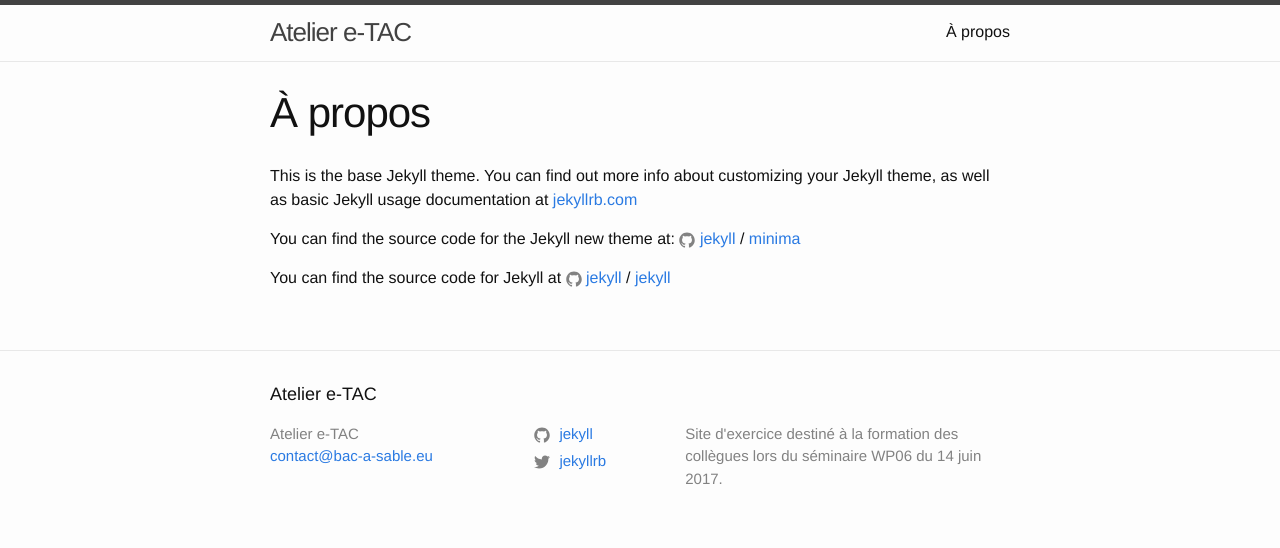
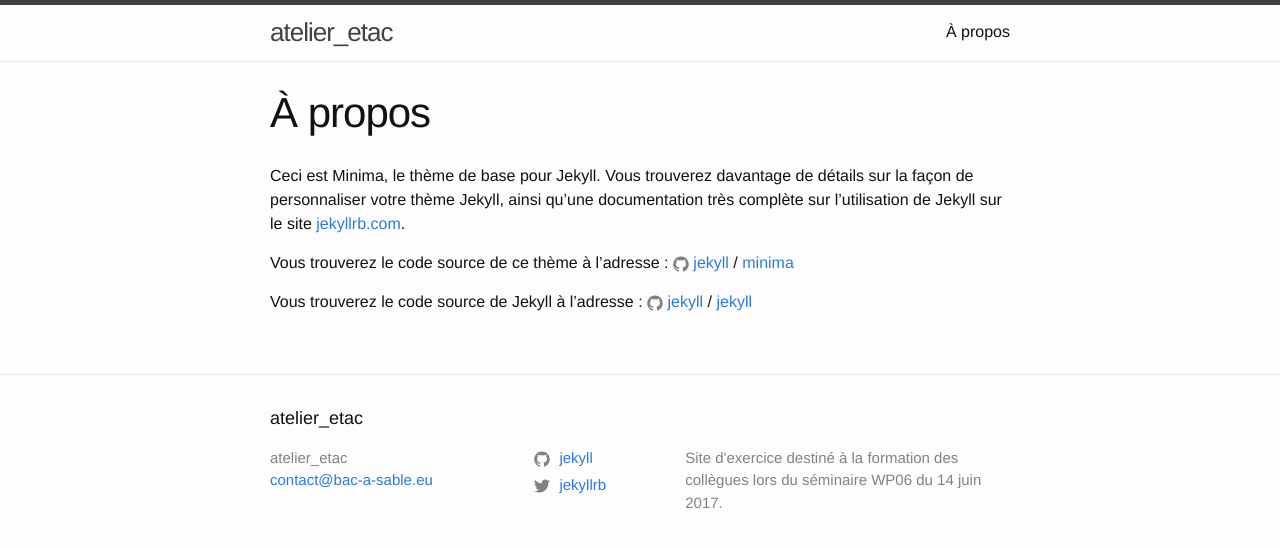
Before and after one commit to stef4/atelier_etac, a Jekyll site: the page built from about.md, in a window 1280 px wide. Shown: the top 548 px of the page. Built offline with Jekyll 4.4.1, drawn with Linux system fonts in a browser that asks for light colours.

Commit message:
traduction, cheatsheet et ajouts css

```diff
--- a/_config.yml
+++ b/_config.yml
@@ -13,7 +13,6 @@
 # you will see them accessed via {{ site.title }}, {{ site.email }}, and so on.
 # You can create any custom variable you would like, and they will be accessible
 # in the templates via {{ site.myvariable }}.
-title: Atelier e-TAC
 email: contact@bac-a-sable.eu
 description: > # this means to ignore newlines until "baseurl:"
   Site d'exercice destiné à la formation des collègues lors du séminaire WP06 du 14 juin 2017.
--- a/_includes/head.html
+++ b/_includes/head.html
@@ -9,6 +9,8 @@
   <link rel="stylesheet" href="{{ "/assets/main.css" | relative_url }}">
   <link rel="canonical" href="{{ page.url | replace:'index.html','' | absolute_url }}">
   <link rel="alternate" type="application/rss+xml" title="{{ site.title | escape }}" href="{{ "/feed.xml" | relative_url }}">
+  <link rel="stylesheet" href="https://cdnjs.cloudflare.com/ajax/libs/font-awesome/4.7.0/css/font-awesome.min.css">
+
 
   {% if jekyll.environment == 'production' and site.google_analytics %}
   {% include google-analytics.html %}
--- a/_sass/minima/_base.scss
+++ b/_sass/minima/_base.scss
@@ -56,11 +56,15 @@ figure > img {
   display: block;
 }
 
-figcaption {
+figcaption, {
   font-size: $small-font-size;
 }
 
-
+.legende {
+  font-size: $small-font-size;
+  color: $grey-color-dark;
+  font-size: .85em;
+}
 
 /**
  * Lists
@@ -71,12 +75,20 @@ ul, ol {
 
 li {
   > ul,
-  > ol {
+  > ol
+   {
     margin-bottom: 0;
   }
 }
 
+dt {
+  font-weight: bold;
+  color: $grey-color-dark;
+}
 
+dd {
+  margin-left: $spacing-unit;
+}
 
 /**
  * Headings
@@ -85,7 +97,15 @@ h1, h2, h3, h4, h5, h6 {
   font-weight: $base-font-weight;
 }
 
+/**
+ * Footnotes
+ */
 
+.footnotes {
+  border-top: solid 2px $grey-color-light;
+  margin-top: 2rem;
+  padding-top: .5rem;
+}
 
 /**
  * Links
--- a/about.md
+++ b/about.md
@@ -4,12 +4,12 @@ title: À propos
 permalink: /about/
 ---
 
-This is the base Jekyll theme. You can find out more info about customizing your Jekyll theme, as well as basic Jekyll usage documentation at [jekyllrb.com](https://jekyllrb.com/)
+Ceci est Minima, le thème de base pour Jekyll. Vous trouverez davantage de détails sur la façon de personnaliser votre thème Jekyll, ainsi qu'une documentation très complète sur l'utilisation de Jekyll sur le site  [jekyllrb.com](https://jekyllrb.com/){: target="_blank"}.
 
-You can find the source code for the Jekyll new theme at:
+Vous trouverez le code source de ce thème à l'adresse :
 {% include icon-github.html username="jekyll" %} /
 [minima](https://github.com/jekyll/minima)
 
-You can find the source code for Jekyll at
+Vous trouverez le code source de Jekyll à l'adresse :
 {% include icon-github.html username="jekyll" %} /
 [jekyll](https://github.com/jekyll/jekyll)
```
Also changed, not shown: _posts/2016-05-20-super-long-article.md (deleted, +0 -11 lines), _posts/2016-05-20-this-post-demonstrates-post-content-styles.md (deleted, +0 -88 lines), _posts/2017-06-07-this-post-demonstrates-post-content-styles.md (added, +121 -0 lines), assets/images/demoiselle.jpg (added), favicon.ico (added).
